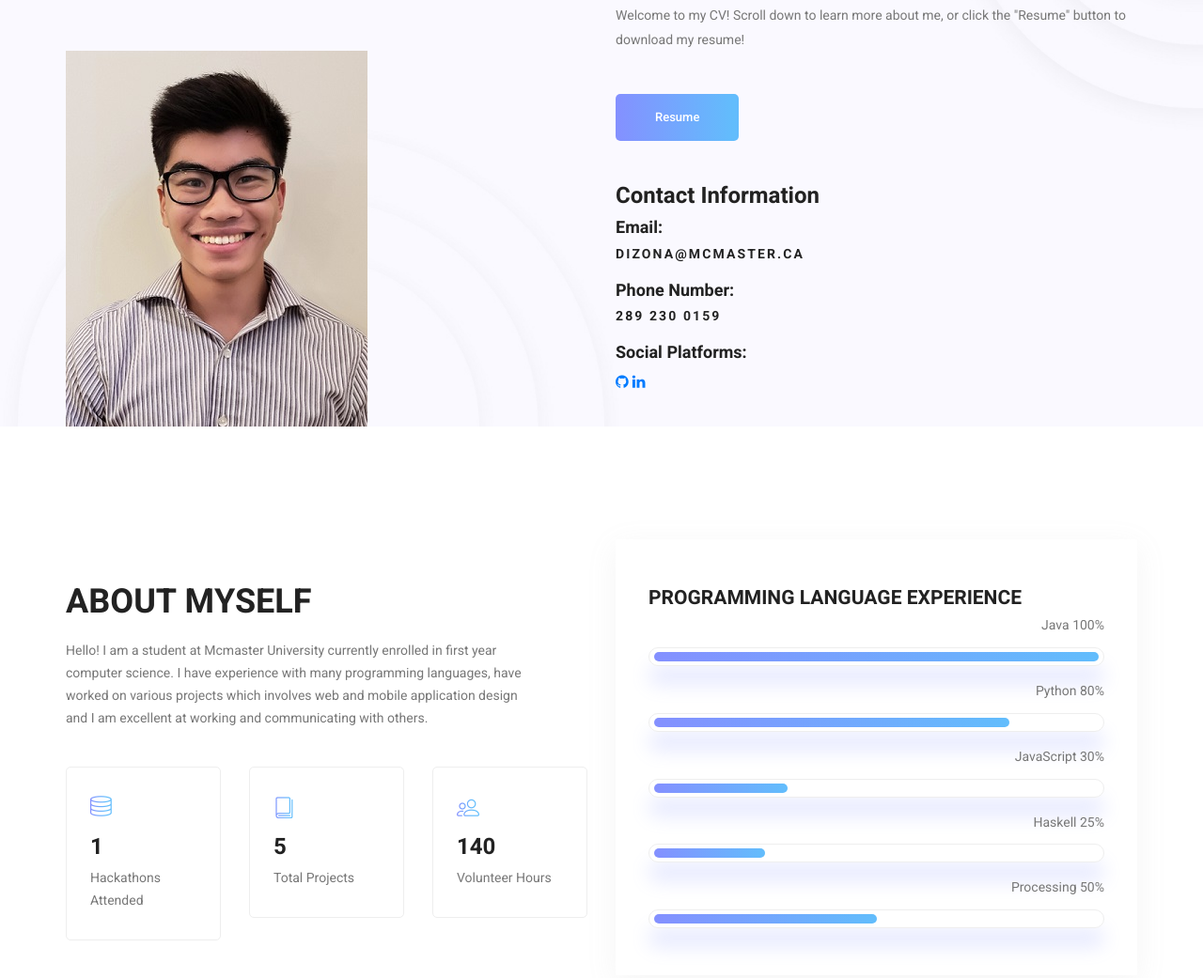
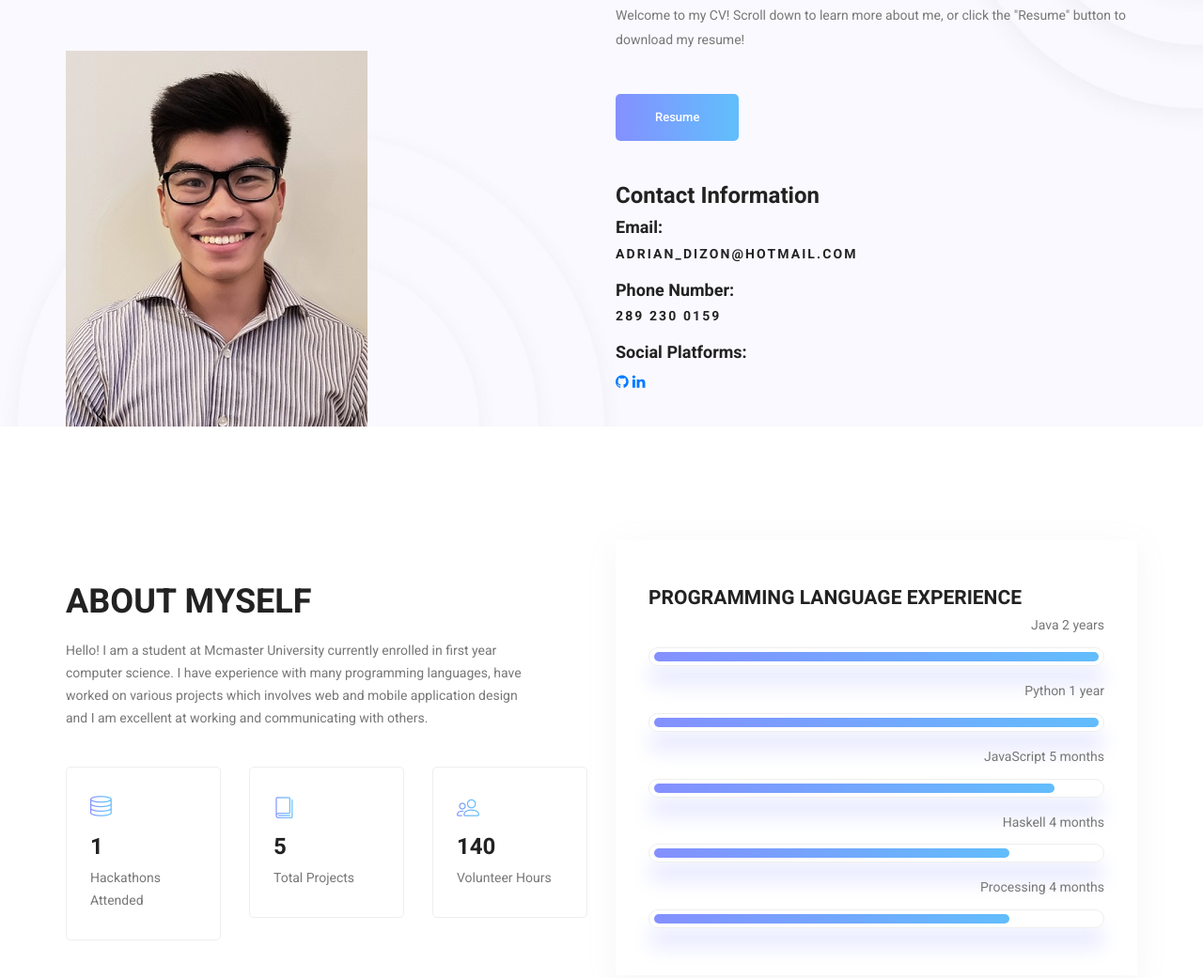
Before and after one commit to dizona/AdrianDizon, a plain HTML site: page index.html in a window 1280 px wide. Shown: the part 141-1182 px from the top of the page at 94% size. Drawn offline with Linux system fonts and the light colour scheme; some packages are replaced by stand-ins of ours.

Commit message:
Updated website and resume

```diff
--- a/index.html
+++ b/index.html
@@ -83,7 +83,7 @@
                   <p></p>
                   <h3>Contact Information</h3>
                   <h4>Email:</h4>
-                  <h5>dizona@mcmaster.ca</h5>
+                  <h5>adrian_dizon@hotmail.com</h5>
                   <h4>Phone Number:</h4>
                   <h5>289 230 0159</h5>
                   <h4>Social Platforms:</h4>
@@ -138,33 +138,33 @@
         					<h3>Programming Language Experience</h3>
         					<div class="skill_main">
 								<div class="skill_item">
-									<h4>Java <span class="counter">100</span>%</h4>
+									<h4>Java <span class="counter">2</span> years</h4>
 									<div class="progress">
 										<div class="progress-bar" role="progressbar" aria-valuenow="100" aria-valuemin="0" aria-valuemax="100"></div>
 									</div>
 								</div>
 								<div class="skill_item">
-									<h4>Python <span class="counter">80</span>%</h4>
+									<h4>Python <span class="counter">1</span> year</h4>
+									<div class="progress">
+										<div class="progress-bar" role="progressbar" aria-valuenow="100" aria-valuemin="0" aria-valuemax="100"></div>
+									</div>
+								</div>
+								<div class="skill_item">
+									<h4>JavaScript <span class="counter">5</span> months</h4>
+									<div class="progress">
+										<div class="progress-bar" role="progressbar" aria-valuenow="90" aria-valuemin="0" aria-valuemax="100"></div>
+									</div>
+								</div>
+								<div class="skill_item">
+									<h4>Haskell <span class="counter">4</span> months</h4>
 									<div class="progress">
 										<div class="progress-bar" role="progressbar" aria-valuenow="80" aria-valuemin="0" aria-valuemax="100"></div>
 									</div>
 								</div>
 								<div class="skill_item">
-									<h4>JavaScript <span class="counter">30</span>%</h4>
+									<h4>Processing <span class="counter">4</span> months</h4>
 									<div class="progress">
-										<div class="progress-bar" role="progressbar" aria-valuenow="30" aria-valuemin="0" aria-valuemax="100"></div>
-									</div>
-								</div>
-								<div class="skill_item">
-									<h4>Haskell <span class="counter">25</span>%</h4>
-									<div class="progress">
-										<div class="progress-bar" role="progressbar" aria-valuenow="25" aria-valuemin="0" aria-valuemax="100"></div>
-									</div>
-								</div>
-								<div class="skill_item">
-									<h4>Processing <span class="counter">50</span>%</h4>
-									<div class="progress">
-										<div class="progress-bar" role="progressbar" aria-valuenow="50" aria-valuemin="0" aria-valuemax="100"></div>
+										<div class="progress-bar" role="progressbar" aria-valuenow="80" aria-valuemin="0" aria-valuemax="100"></div>
 									</div>
 								</div>
 							</div>
```
Also changed, not shown: 1 other file.
